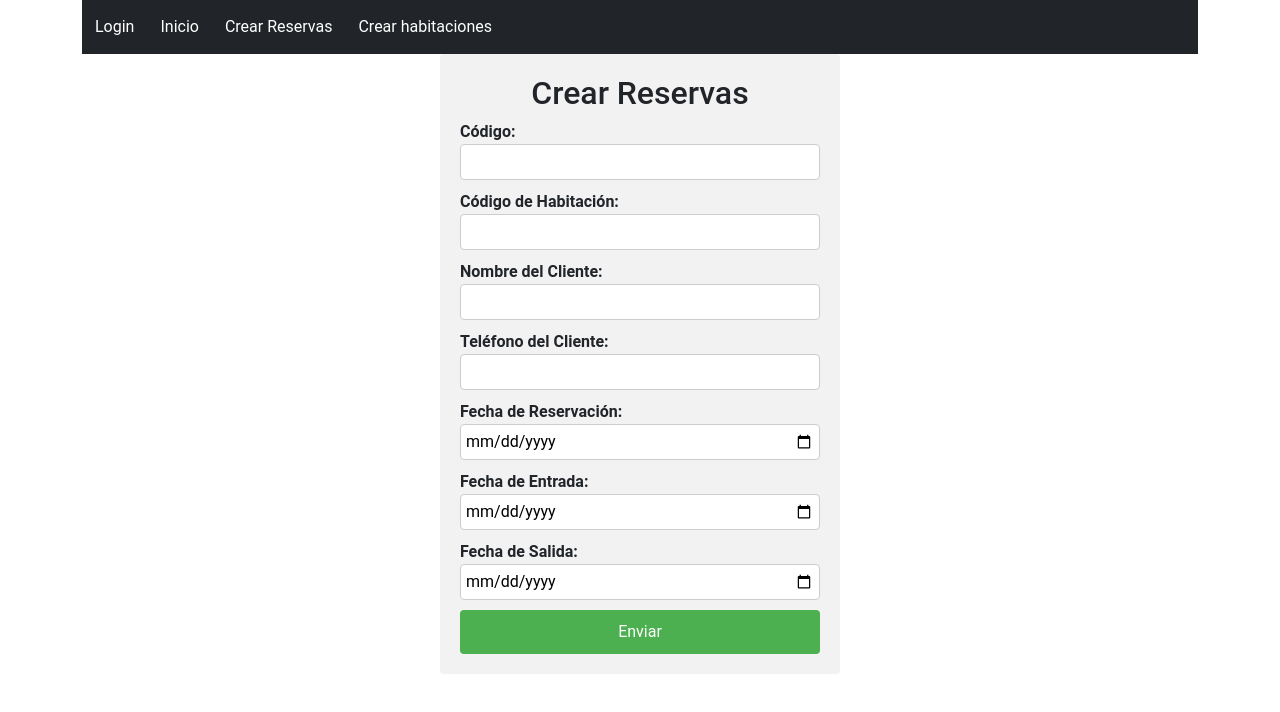
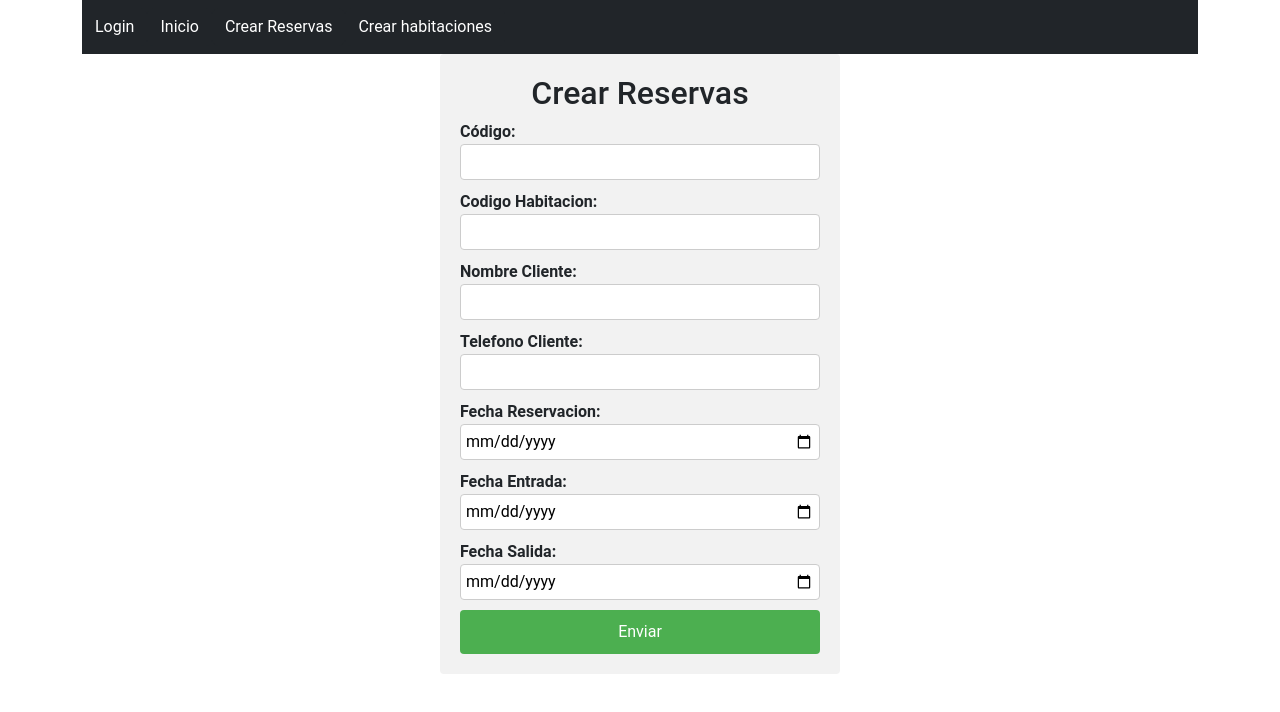
Before and after one commit to ivanlafa/Rubricaweb2_corte2, a React (Vite) app in the folder client/: page /nuevo in a window 1280 px wide. Shown: the top 712 px of the page. Built offline with nearby package versions, Linux system fonts and the light colour scheme.

Commit message:
Cambios -> reservas  consola

```diff
--- a/client/src/pages/Frmreservas.jsx
+++ b/client/src/pages/Frmreservas.jsx
@@ -1,7 +1,7 @@
 import React from "react";
 import { useState } from "react";
 import "../styless/styless.css";
-import { Formik, Form } from "formik";
+import { Formik, Form, Field } from "formik";
 
 const FrmReservas = () => {
   const [codigo, setCodigo] = useState("");
@@ -12,22 +12,29 @@ const FrmReservas = () => {
   const [fechaEntrada, setFechaEntrada] = useState("");
   const [fechaSalida, setFechaSalida] = useState("");
 
-  const handleSubmit = (event) => {
-    event.preventDefault();
-    // Lógica de envío del formulario o llamada a una función de manejo de datos
+  const handleSubmit = (values) => {
+    setCodigo(values.codigo);
+    setCodigoHabitacion(values.codigoHabitacion);
+    setNombreCliente(values.nombreCliente);
+    setTelefonoCliente(values.telefonoCliente);
+    setFechaReservacion(values.fechaReservacion);
+    setFechaEntrada(values.fechaEntrada);
+    setFechaSalida(values.fechaSalida);
+
+    console.log('datos del formulario ', values)
   };
 
   return (
     <div className="formulario-container">
     <Formik
       initialValues={{
-          codigo: "",
-          codigo_habitacion: "",
-          nombre_cliente: "",
-          telefono_cliente: "",
-          fecha_reservacion: "",
-          fecha_entrada: "",
-          fecha_salida: ""
+        codigo: codigo,
+        codigoHabitacion: codigoHabitacion,
+        nombreCliente: nombreCliente,
+        telefonoCliente: telefonoCliente,
+        fechaReservacion: fechaReservacion,
+        fechaEntrada:fechaEntrada,
+        fechaSalida:fechaSalida,
       }}
       onSubmit={handleSubmit}
     >
@@ -35,74 +42,25 @@ const FrmReservas = () => {
         <h2>Crear Reservas</h2>
 
         <label htmlFor="codigo">Código:</label>
-          <input
-            type="text"
-            id="codigo"
-            name="codigo"
-            value={codigo}
-            onChange={(e) => setCodigo(e.target.value)}
-            required
-          />
+        <Field type="text" id="codigo" name="codigo" />
 
-          <label htmlFor="codigo_habitacion">Código de Habitación:</label>
-          <input
-            type="text"
-            id="codigo_habitacion"
-            name="codigo_habitacion"
-            value={codigoHabitacion}
-            onChange={(e) => setCodigoHabitacion(e.target.value)}
-            required
-          />
+        <label htmlFor="codigoHabitacion">Codigo Habitacion:</label>
+        <Field type="text" id="codigoHabitacion" name="codigoHabitacion" />
 
-          <label htmlFor="nombre_cliente">Nombre del Cliente:</label>
-          <input
-            type="text"
-            id="nombre_cliente"
-            name="nombre_cliente"
-            value={nombreCliente}
-            onChange={(e) => setNombreCliente(e.target.value)}
-            required
-          />
+        <label htmlFor="nombreCliente">Nombre Cliente:</label>
+        <Field type="text" id="nombreCliente" name="nombreCliente" />
 
-          <label htmlFor="telefono_cliente">Teléfono del Cliente:</label>
-          <input
-            type="tel"
-            id="telefono_cliente"
-            name="telefono_cliente"
-            value={telefonoCliente}
-            onChange={(e) => setTelefonoCliente(e.target.value)}
-            required
-          />
+        <label htmlFor="telefonoCliente">Telefono Cliente:</label>
+        <Field type="text" id="telefonoCliente" name="telefonoCliente" />
 
-          <label htmlFor="fecha_reservacion">Fecha de Reservación:</label>
-          <input
-            type="date"
-            id="fecha_reservacion"
-            name="fecha_reservacion"
-            value={fechaReservacion}
-            onChange={(e) => setFechaReservacion(e.target.value)}
-            required
-          />
+        <label htmlFor="fechaReservacion">Fecha Reservacion:</label>
+        <Field type="date" id="fechaReservacion" name="fechaReservacion" />
 
-          <label htmlFor="fecha_entrada">Fecha de Entrada:</label>
-          <input
-            type="date"
-            id="fecha_entrada"
-            name="fecha_entrada"
-            value={fechaEntrada}
-            onChange={(e) => setFechaEntrada(e.target.value)}
-            required
-          />
+        <label htmlFor="fechaEntrada">Fecha Entrada:</label>
+        <Field type="date" id="fechaEntrada" name="fechaEntrada" />
 
-          <label htmlFor="fecha_salida">Fecha de Salida:</label>
-          <input
-            type="date"
-            id="fecha_salida"
-            name="fecha_salida"
-            value={fechaSalida}
-            onChange={(e) => setFechaSalida(e.target.value)}
-            required
-          />
+        <label htmlFor="fechaSalida">Fecha Salida:</label>
+        <Field type="date" id="fechaSalida" name="fechaSalida" />
 
         <input type="submit" value="Enviar" />
       </Form>
```
Lines whose indentation alone changed are shown as unchanged.
